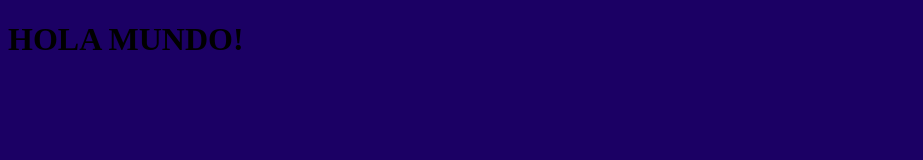
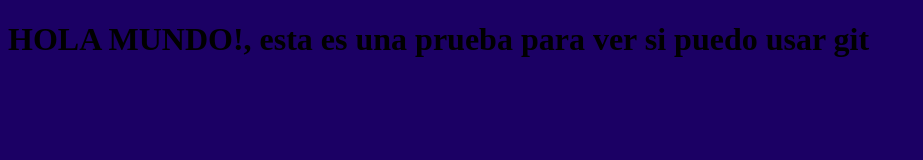
Before and after one commit to kenetcode/My-web, a plain HTML site: page index.html in a window 1280 px wide. Shown: the whole page, without its empty margins (0-923 px from the left). Drawn offline with Linux system fonts and the light colour scheme.

Commit message:
Commit a los ultimos cambios y agregando al repositorio

```diff
--- a/index.html
+++ b/index.html
@@ -8,7 +8,7 @@
     <title>My web</title>
 </head>
 <body>
-    <h1>HOLA MUNDO!</h1>
+    <h1>HOLA MUNDO!, esta es una prueba para ver si puedo usar git</h1>
     <script src="index.js"></script>
 </body>
 </html>
```
Also changed, not shown: index2.html (deleted).
